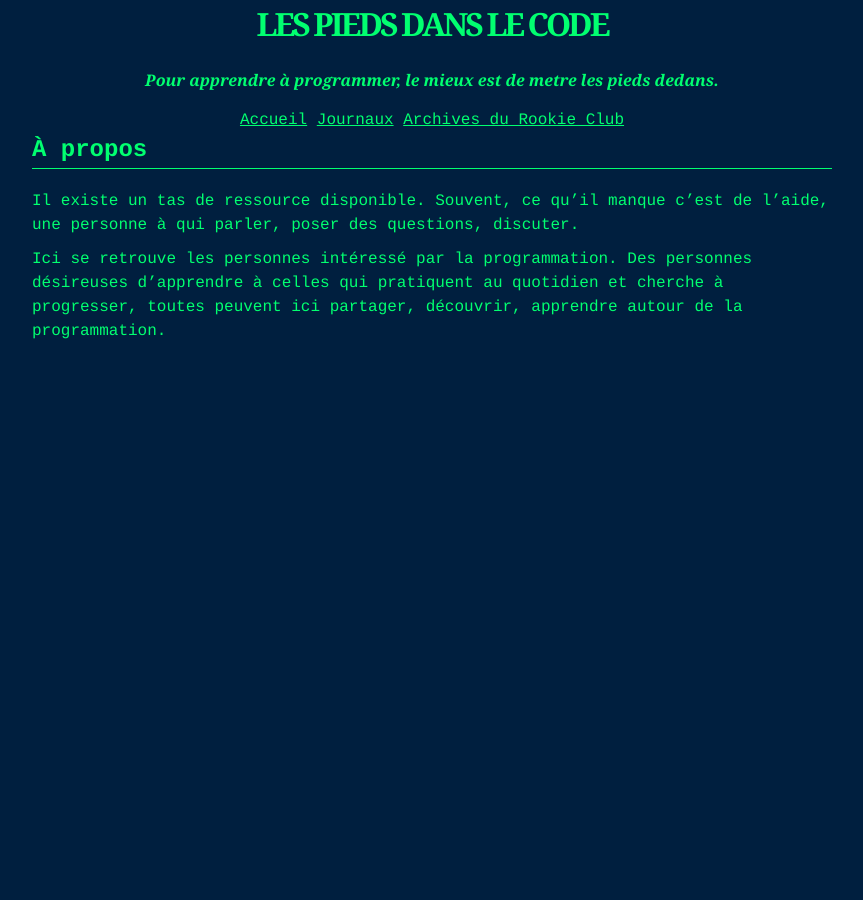
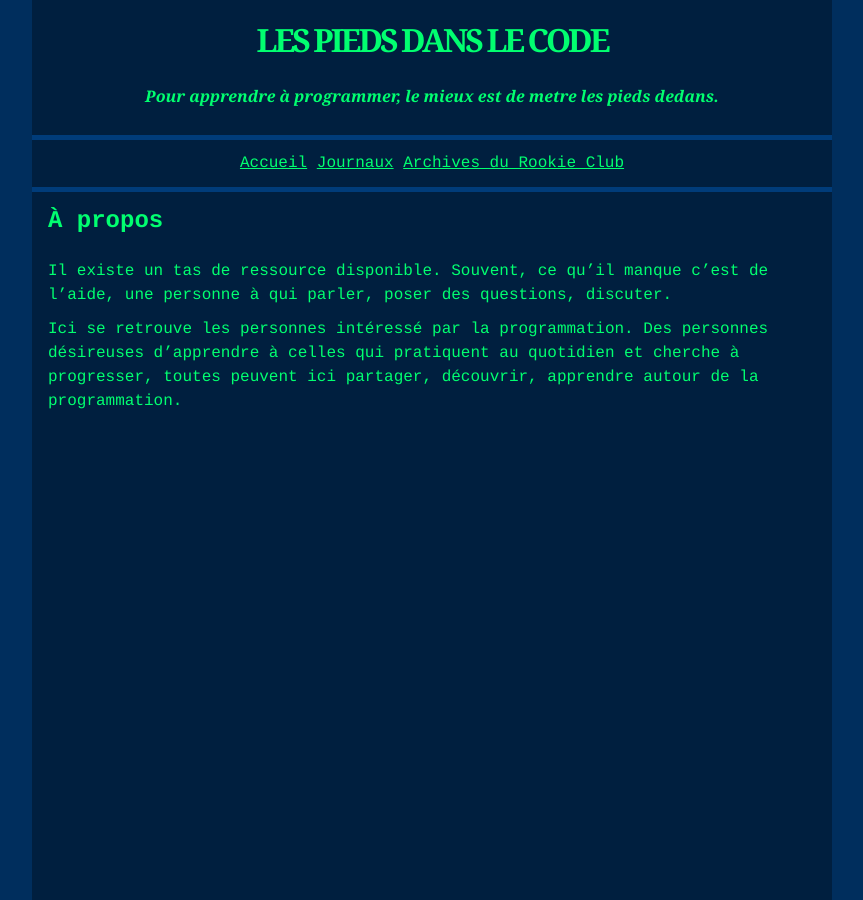
Before and after one commit to rookie-club/rookie-club.github.io, a Jekyll site: the page built from index.md, in a window 1280 px wide. Shown: the whole page, without its empty margins (208-1071 px from the left). Built offline with Jekyll 4.4.1, drawn with Linux system fonts in a browser that asks for light colours.

Commit message:
ajuste la navigation

```diff
--- a/_layouts/default.html
+++ b/_layouts/default.html
@@ -8,12 +8,18 @@
 
     <link type="text/css" rel="stylesheet" href="knacss.css">
     <style>
+      html {
+        background-color: #002E5D;
+        padding: 0;
+      }
       body {
-        background: #001F3F;
+        padding: 1em;
+        background-color: #001F3F;
         color: #01FF70;
         font-family: Courier, Monaco, monospace;
-        max-width: 50em;
-        margin: 1em;
+        width: 50em;
+        margin: 0 1em;
+        min-height: 100vh;
       }
       a, h1, h2, h3, h4, h5, h6 {
         color: #01FF70;
@@ -29,20 +35,22 @@
         padding-bottom: 1em;
       }
       header h1 {
+        margin-top: 0;
         text-transform: uppercase;
         letter-spacing: -3px;
       }
       header em {
         margin-bottom: 1em;
       }
-      h2 {
-        border-bottom: thin solid #01FF70;
-      }
       nav {
+        padding: 0.7em;
+        margin: 0.7em -1em;
         text-align: center;
+        border-top: thick solid #003C7A;
+        border-bottom: thick solid #003C7A;
       }
 
-      @media (min-width: 50em) { body {margin:auto;} }
+      @media (min-width: 50em) { body {margin: 0 auto;} }
     </style>
   </head>
   <body>
```
